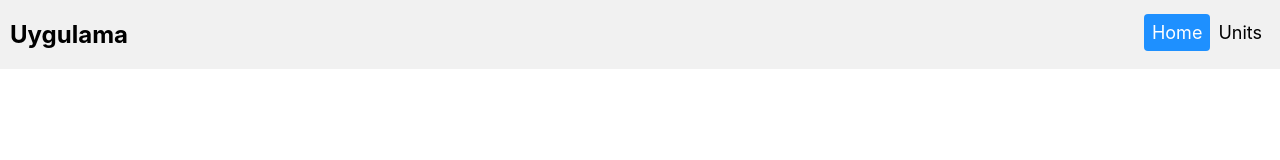
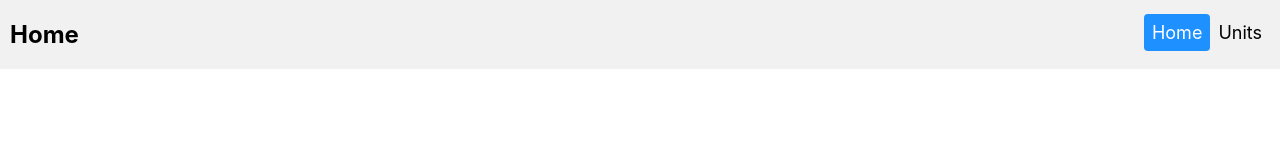
Before and after one commit to UtkuErdemir/React-Training-App, a React (Create React App) app: page / in a window 1280 px wide. Shown: the top 160 px of the page. Built offline with nearby package versions, Linux system fonts and the light colour scheme.

Commit message:
Title change is implemented to pages.

```diff
--- a/src/App.js
+++ b/src/App.js
@@ -1,15 +1,18 @@
 import React from 'react'
 import './App.scss'
-import { Routes, Route } from 'react-router-dom'
+import { Routes, Route, useLocation } from 'react-router-dom'
 import Units from './pages/Units'
 import Home from './pages/Home'
 import UnitDetail from './pages/UnitDetail'
 import Header from './components/Header'
+import { useSelector } from 'react-redux'
 
 function App () {
+  const location = useLocation()
+  const title = useSelector((state) => state.title)
   return (
     <div className="App">
-      <Header pageTitle='Uygulama' selectedPath={'/'}></Header>
+      <Header pageTitle={title} selectedPath={location.pathname}></Header>
       <Routes>
         <Route path="/" element={<Home />} />
         <Route path="units" element={<Units />} />
--- a/src/pages/Home/index.jsx
+++ b/src/pages/Home/index.jsx
@@ -1,8 +1,10 @@
 import React from 'react'
 import Image from '../../components/Image'
+import { changeAppTitle } from '../../utils/helpers'
 import './style.scss'
 
 function Home () {
+  changeAppTitle('Home')
   const imageURL = 'https://www.ageofempires.com/wp-content/themes/ageOfEmpires/dist/images/heros/hero-homepage-4k.jpg'
   return (
     <div className='container'>
--- a/src/pages/UnitDetail/index.jsx
+++ b/src/pages/UnitDetail/index.jsx
@@ -1,10 +1,12 @@
 import React from 'react'
 import { useParams } from 'react-router-dom'
+import { changeAppTitle } from '../../utils/helpers'
 import Table from '../Units/components/Table'
 import TD from '../Units/components/Table/components/TD'
 import TR from '../Units/components/Table/components/TR'
 
 function UnitDetail () {
+  changeAppTitle('Unit Details')
   const params = useParams()
   const id = params.id || ''
   return (
--- a/src/pages/Units/index.jsx
+++ b/src/pages/Units/index.jsx
@@ -1,6 +1,7 @@
 import React from 'react'
 import { useNavigate } from 'react-router-dom'
 import { segments, unitResultTitles } from '../../utils/constants'
+import { changeAppTitle } from '../../utils/helpers'
 import CostFilter from './components/CostFilter'
 import ItemTitle from './components/ItemTitle'
 import Segment from './components/Segment'
@@ -11,6 +12,7 @@ import TR from './components/Table/components/TR'
 import './style.scss'
 
 function Units () {
+  changeAppTitle('Units')
   const navigate = useNavigate()
   return (
     <div>
```
